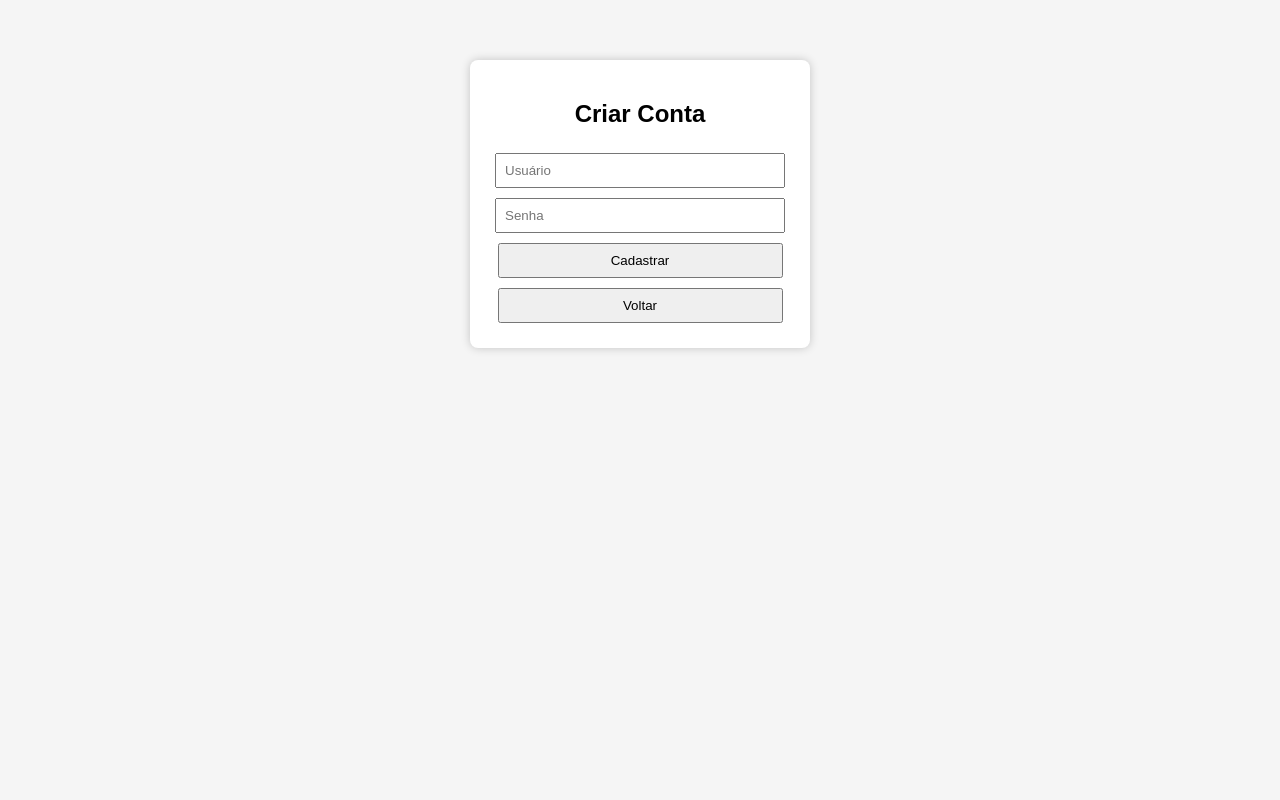
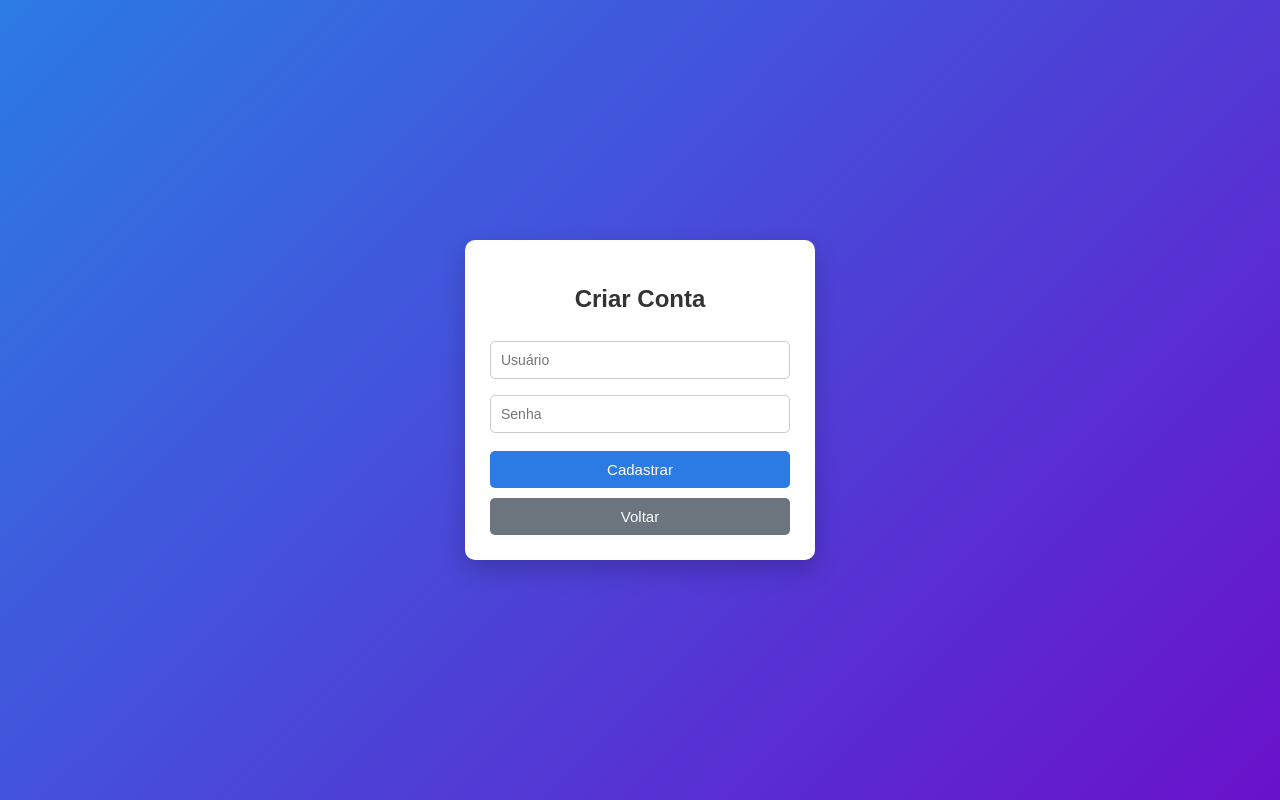
Before and after one commit to Fabiorefer/diario-escolar1.1, a Flask app: page /criar in a window 1280 px wide. Run offline with Flask 3, Linux system fonts and the light colour scheme.

Commit message:
Update criar.html

```diff
--- a/templates/criar.html
+++ b/templates/criar.html
@@ -2,37 +2,94 @@
 <html>
 <head>
 <meta charset="UTF-8">
+<meta name="viewport" content="width=device-width, initial-scale=1.0">
 <title>Criar Usuário</title>
 
 <style>
-body{
-font-family: Arial;
-background:#f5f5f5;
-text-align:center;
-margin-top:60px;
+
+*{
+    box-sizing: border-box;
 }
 
-.box{
-background:white;
-width:300px;
-margin:auto;
-padding:20px;
-border-radius:8px;
-box-shadow:0 0 10px rgba(0,0,0,0.2);
+body{
+    font-family: Arial, sans-serif;
+    background: linear-gradient(135deg, #2c7be5, #6a11cb);
+    margin:0;
+    height:100vh;
+    display:flex;
+    justify-content:center;
+    align-items:center;
 }
 
-input{
-width:90%;
-padding:8px;
-margin:5px;
+/* CAIXA */
+.box{
+    background:white;
+    width:90%;
+    max-width:350px;
+    padding:25px;
+    border-radius:10px;
+    box-shadow:0 10px 25px rgba(0,0,0,0.2);
+    text-align:center;
 }
 
+/* TÍTULO */
+h2{
+    margin-bottom:20px;
+    color:#333;
+}
+
+/* INPUTS */
+input{
+    width:100%;
+    padding:10px;
+    margin:8px 0;
+    border-radius:5px;
+    border:1px solid #ccc;
+    font-size:14px;
+}
+
+/* BOTÕES */
 button{
-padding:8px;
-margin:5px;
-width:95%;
+    width:100%;
+    padding:10px;
+    margin-top:10px;
+    border:none;
+    border-radius:5px;
+    background:#2c7be5;
+    color:white;
+    font-size:15px;
+    cursor:pointer;
+    transition:0.3s;
 }
+
+button:hover{
+    background:#1a5ed8;
+}
+
+/* BOTÃO VOLTAR */
+.btn-voltar{
+    background:#6c757d;
+}
+
+.btn-voltar:hover{
+    background:#545b62;
+}
+
+/* RESPONSIVO EXTRA */
+@media (max-width:400px){
+
+    .box{
+        padding:20px;
+    }
+
+    h2{
+        font-size:20px;
+    }
+
+}
+
 </style>
+
 </head>
 
 <body>
@@ -52,7 +109,7 @@ width:95%;
 </form>
 
 <a href="/">
-<button>Voltar</button>
+<button class="btn-voltar">Voltar</button>
 </a>
 
 </div>
```
